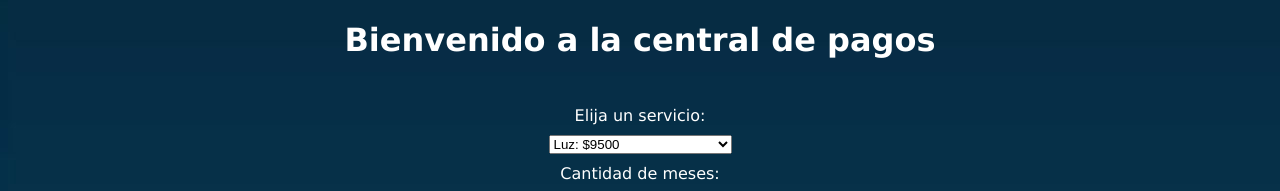
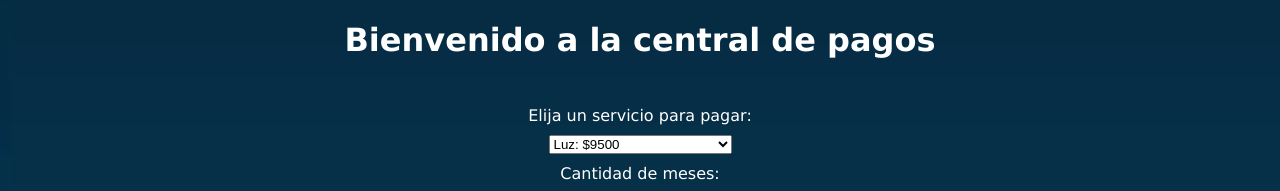
Before and after one commit to emanuelinchauspe/ProyectoFinal-Inchauspe, a plain HTML site: page index.html in a window 1280 px wide. Shown: the top 191 px of the page. Drawn offline with Linux system fonts and the light colour scheme.

Commit message:
Se trabajo en el proyecto final

```diff
--- a/index.html
+++ b/index.html
@@ -12,7 +12,7 @@
     <h1>Bienvenido a la central de pagos</h1>
 
     <form class="selectorDeServicio" id="carritoForm">
-        <label class="selectorInterno" for="eleccion">Elija un servicio:</label>
+        <label class="selectorInterno" for="eleccion">Elija un servicio para pagar:</label>
         <select class="selectorInterno" id="eleccion"></select>
 
         <label class="selectorInterno" for="cantidad">Cantidad de meses:</label>
```
